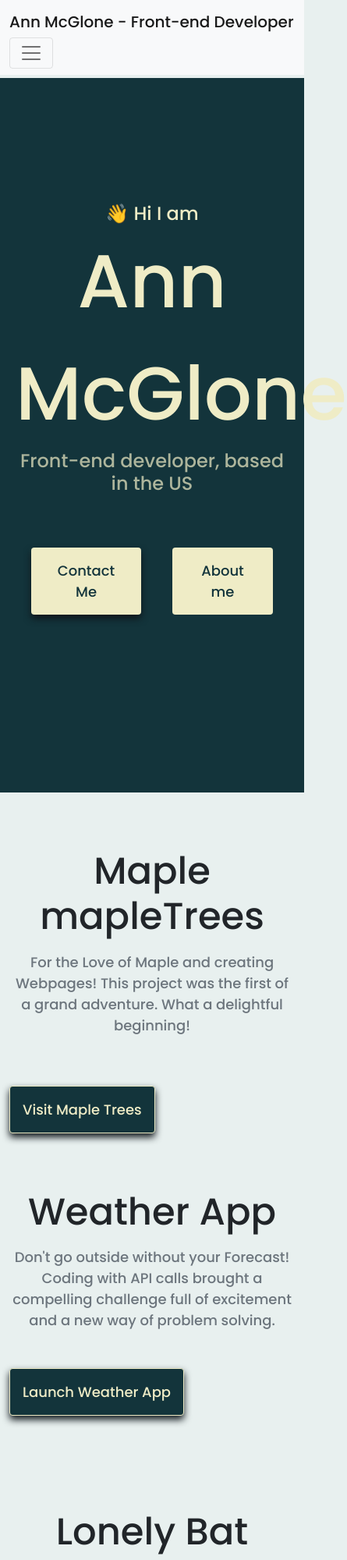
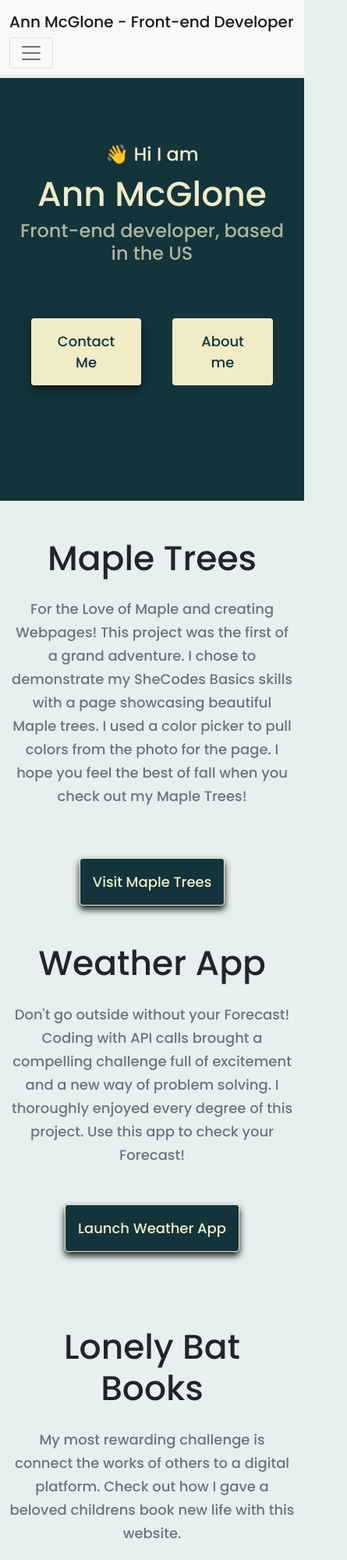
Before and after one commit to inksp0ts09/Portfolio-Me, a plain HTML site: page index.html in a window 390 px wide. Shown: the top 2000 px of the page at 78% size, 445 px wide, since content can reach past the window. Drawn offline with nearby package versions, Linux system fonts and the light colour scheme.

Commit message:
integrated homepage design
media queries, margin on row, column change to automatic same space, hide image when not large, added content to paragraphs, added project-description class to get more padding in middle of page,

```diff
--- a/index.html
+++ b/index.html
@@ -88,19 +88,23 @@
       </div>
     </div>
     <div class="container mt-5">
-      <div class="row">
-        <div class="col-md-6">
+      <div class="row mt-5 mb-2">
+        <div class="col d-none d-lg-block">
           <img
             src="/images/mapleTrees.png"
             class="img-fluid rounded p-2 shadow"
             alt="mapleTrees project"
           />
         </div>
-        <div class="col-md-6">
-          <h2 class="mb-3 mt-4 mapleTrees-heading">Maple mapleTrees</h2>
+        <div class="col">
+          <div class="project-description">
+            <h2 class="mb-4 mapleTrees-heading">Maple Trees</h2>
             <p class="text-muted mb-5">
               For the Love of Maple and creating Webpages! This project was the
-            first of a grand adventure. What a delightful beginning!
+              first of a grand adventure. I chose to demonstrate my SheCodes
+              Basics skills with a page showcasing beautiful Maple trees. I used
+              a color picker to pull colors from the photo for the page. I hope
+              you feel the best of fall when you check out my Maple Trees!
             </p>
             <div>
               <a
@@ -112,13 +116,16 @@
             </div>
           </div>
         </div>
-      <div class="row mt-5">
-        <div class="col-md-6">
-          <h2 class="mb-3 mt-4 weatherAppC-heading">Weather App</h2>
+      </div>
+      <div class="row mt-5 mb-2">
+        <div class="col">
+          <div class="project-description">
+            <h2 class="mb-4 weatherAppC-heading">Weather App</h2>
             <p class="text-muted mb-5">
               Don't go outside without your Forecast! Coding with API calls
               brought a compelling challenge full of excitement and a new way of
-            problem solving.
+              problem solving. I thoroughly enjoyed every degree of this
+              project. Use this app to check your Forecast!
             </p>
             <div class="mb-5">
               <a
@@ -129,7 +136,8 @@
               >
             </div>
           </div>
-        <div class="col-md-6">
+        </div>
+        <div class="col d-none d-lg-block">
           <img
             src="/images/weatherAppC.png"
             class="img-fluid rounded p-2 shadow"
@@ -137,20 +145,21 @@
           />
         </div>
       </div>
-      <div class="row mt-5">
-        <div class="col-md-6">
+      <div class="row mt-5 mb-2">
+        <div class="col d-none d-lg-block">
           <img
             src="/images/lonelyBat-books.png"
             class="img-fluid rounded p-2 shadow"
             alt="lonelyBat-books project"
           />
         </div>
-        <div class="col-md-6">
-          <h2 class="mb-3 mt-4 lonelyBat-books-heading">Lonely Bat Books</h2>
+        <div class="col">
+          <div class="project-description">
+            <h2 class="mb-4 lonelyBat-books-heading">Lonely Bat Books</h2>
             <p class="text-muted mb-5">
               My most rewarding challenge is connect the works of others to a
-            digital platform. Check out how I gave a beloved childrens book new
-            life with this website.
+              digital platform. Check out how I gave a beloved childrens book
+              new life with this website.
             </p>
             <div>
               <a
@@ -163,5 +172,6 @@
           </div>
         </div>
       </div>
+    </div>
   </body>
 </html>
--- a/styles/app.css
+++ b/styles/app.css
@@ -131,6 +131,7 @@ h3 {
 
 h1 {
   font-size: 96px;
+  line-height: 1.5;
 }
 
 h2 {
@@ -145,7 +146,7 @@ h3 {
 
 p {
   font-size: 18px;
-  line-height: 1.5;
+  line-height: 30px;
   text-align: center;
   font-family: "Poppins", sans-serif;
   font-weight: normal;
@@ -166,6 +167,7 @@ p {
 .hero h2 {
   font-family: "Poppins", sans-serif;
   font-weight: normal;
+  line-height: 1.5;
   font-size: 24px;
 }
 
@@ -180,7 +182,7 @@ p {
 
 .btn-branding-outline {
   background: var(--fourth-color);
-  border: 1px solid;
+  border: 1px solid var(--hero-text-color);
   border-radius: 4px;
   color: var(--hero-text-color);
   font-size: 18px;
@@ -192,3 +194,27 @@ p {
   color: var(--hero-color);
   background: var(--hero-text-color);
 }
+
+.project-description {
+  padding: 40px 60px;
+}
+
+@media (max-width: 900px) {
+  .hero {
+    padding: 80px 20px;
+  }
+
+  h1 {
+    font-size: 44px;
+    line-height: 1.5;
+  }
+
+  h2 {
+    font-size: 44px;
+  }
+
+  .project-description {
+    padding: 0;
+    text-align: center;
+  }
+}
```
Also changed, not shown: myWork.html (+15 -4 lines). Lines whose indentation alone changed are shown as unchanged.
